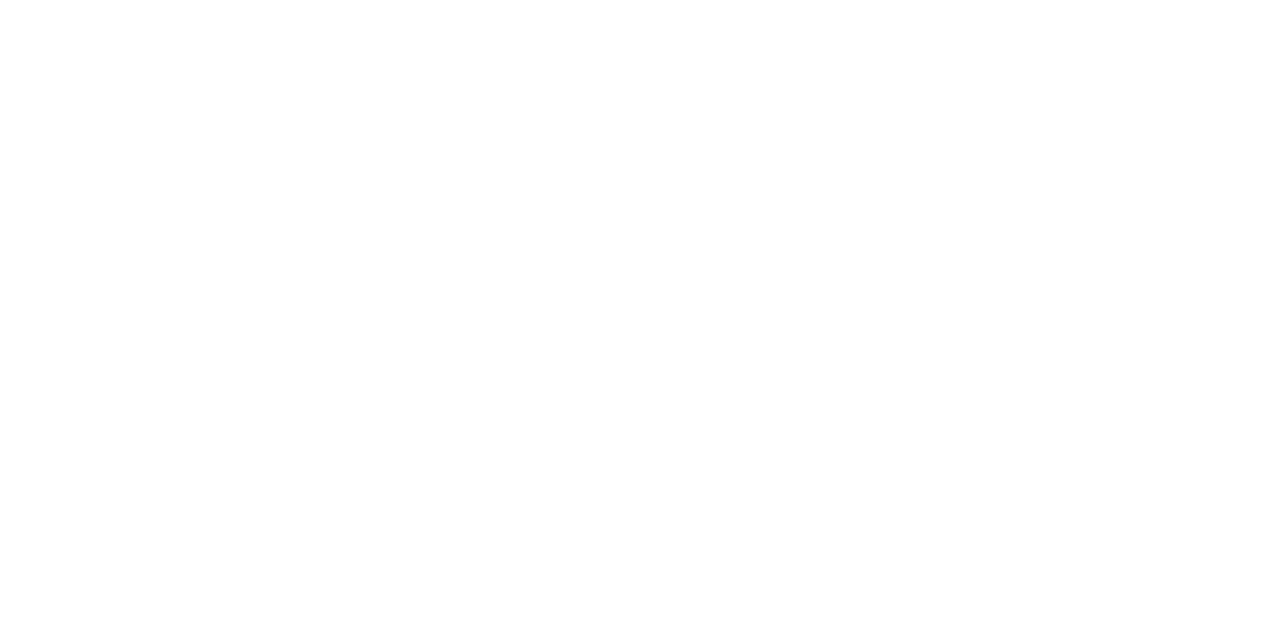
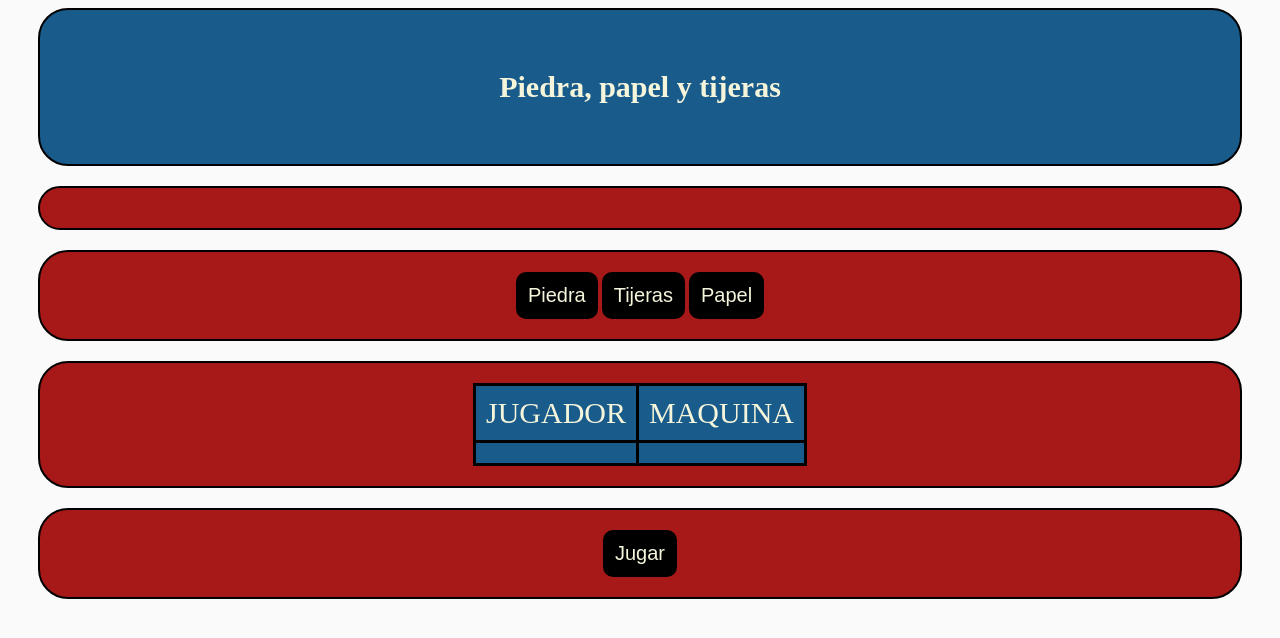
Before and after one commit to carlos17mar/rock-papers-scissors, a plain HTML site: page index.html in a window 1280 px wide. Drawn offline with Linux system fonts and the light colour scheme.

Commit message:
Added buttons and reinvented the game system

```diff
--- a/game.js
+++ b/game.js
@@ -1,40 +1,52 @@
-function computerPlay(){
+let scoreMachine = 0;
+let scoreHuman = 0;
+
+
+let tabla = document.getElementById('score');
+
 
         let output = (Math.random()*2);
 
         const plays = ['ROCK','SCISSORS','PAPER']
         let compPlay = plays[output.toFixed(0)]
+        computerDisplay(compPlay);
         return compPlay;
+    }
+    function computerDisplay(compPlay){
+    const awnser = document.getElementById('awnseria');
+    const display = document.createElement('h3');
+    display.innerHTML = `The computer plays ${compPlay}`;
+    awnser.appendChild(display);
     }
 
 
 
-//0 Piedra,1 papel,2 tijeras
-function round(player1){
+
+    function round(player1,player2){
         let win = 'win';
         let lost = 'lost';
-    let computer = computerPlay();
-    let input = player1.toUpperCase();
+        let computer = player2;
+
         if (computer === 'ROCK') {
-        switch (input){
+            switch (player1){
                 case ('ROCK'):
                     console.log("Its a tie");
                 break;
                 case ('SCISSORS'):
-                console.log(`You lose because ${computer} wins ${input} `);
+                    console.log(`You lose because ${computer} wins ${player1} `);
                     return lost;
 
                     break;
                 case ('PAPER'):
-                console.log(`You win because ${input} wins ${computer} `);
+                    console.log(`You win because ${player1} wins ${computer} `);
                     return win;
 
                     break;
             }}
             if (computer === 'SCISSORS') {
-            switch (input){
+                switch (player1){
                     case ('ROCK'):
-                    console.log(`You win because ${input} wins ${computer} `);
+                        console.log(`You win because ${player1} wins ${computer} `);
                         return win;
 
                     break;
@@ -42,45 +54,63 @@ function round(player1){
                         console.log("Its a tie");
                         break;
                     case ('PAPER'):
-                    console.log(`You lose because ${computer} wins ${input} `);
+                        console.log(`You lose because ${computer} wins ${player1} `);
                         return lost;
                         break;
                     }
                 }
                 if (computer === 'PAPER') {
-                switch (input){
+                    switch (player1){
                         case ('ROCK'):
-                        console.log(`You lose because ${computer} wins ${input} `);
+                            console.log(`You lose because ${computer} wins ${player1} `);
                             return lost;
                         break;
                         case ('SCISSORS'):
-                        console.log(`You win because ${input} wins ${computer} `);
+                            console.log(`You win because ${player1} wins ${computer} `);
                             return win;
 
                             break;
                         case ('PAPER'):
                             console.log("Its a tie");
 
-                        break;  HO
+                            break;
         }
     }
     }
-function game(){
-    let scoreMachine = 0;
-    let scoreHuman = 0;
-   for(let i = 0 ; i<5;i++){
-    let awnser = 'rock';//prompt("Rock, Papers of Scissors")
+    function game(player1){
+     let computerMove = computerPlay();
+        let result = round(player1,computerMove);
 
 
-    if (round(awnser) === 'win'){
+        if (result === 'win'){
             scoreHuman++;
-    }else if(round(awnser) === 'lost'){
+        }else if(result === 'lost'){
             scoreMachine++;
         }
         else{
+            console.log('Its a tie');
+        }
+        if (scoreHuman === 5){
+            alert('You win');
+            scoreHuman = 0;
+            scoreMachine = 0;
+        }
+        if (scoreMachine === 5){
+            alert('You lose');
+            scoreHuman = 0;
+            scoreMachine = 0;
+        };
+        console.log(`Your score is ${scoreHuman} and the computer score is ${scoreMachine}`);
 
     }
-    console.log(`Your score is ${scoreHuman}`);
-    console.log(`The score of the machine is  ${scoreMachine}`);
-   }
-}
+
+const buttons = document.querySelectorAll('button');
+buttons.forEach(button =>{
+        button.addEventListener('click',() =>{
+//            alert(button.id);
+
+
+                game(button.id);
+
+        });
+    });
--- a/index.html
+++ b/index.html
@@ -4,11 +4,49 @@
     <meta charset="UTF-8">
     <meta http-equiv="X-UA-Compatible" content="IE=edge">
     <meta name="viewport" content="width=device-width, initial-scale=1.0">
-    <script src="game.js"></script>
 
+    <link rel="stylesheet" href="style.css">
     <title>Document</title>
 </head>
 <body>
+    <div id="game"></div>
+    <ls>
+   <div id="header">
+    <h1>Piedra, papel y tijeras</h1>
+        </div>
+    <div id="awnseria">
+        </div>
 
-</body>
+    <div id="player">
+        <ls>
+    <button id="ROCK">Piedra</button>
+    <button id="SCISSORS">Tijeras</button>
+    <button id="PAPER">Papel</button>
+        </div>
+        <div id = "score">
+            <table>
+                <tbody>
+                    <tr>
+                        <td>JUGADOR</td>
+                        <td>MAQUINA</td>
+                    </tr>
+                    <tr id = "scores">
+                        <td id="playerScore"></td>
+                        <td id="computerScore"></td>
+                    </tr>
+                </tbody>
+
+
+            </table>
+
+
+        </div>
+        <div id ="start">
+            <button id = "begin">Jugar</button>
+        </div>
+    </div>
+
+
+    <script src="game.js"></script>
+<body>
 </html>
--- /dev/null
+++ b/style.css
@@ -0,0 +1,116 @@
+body{
+
+    background-color: #fafafa;
+}
+#header{
+        border:2px solid black;
+    background-color: #195b8a;
+    padding-top: 20px;
+    padding-bottom: 20px;
+    border-radius: 30px;
+    margin-left: 30px;
+    margin-right: 30px;
+}
+#header h1{
+    font-size: 50px;padding: 20px;
+    text-align: center;
+    color: beige;
+    font-size: 30px;
+}
+
+
+#awnseria{
+    margin-top: 20px;
+    background-color: #a71818;
+    text-align: center;
+    padding-top: 20px;
+    padding-bottom: 20px;
+    border:2px solid black;
+    border-radius: 30px;
+    margin-left: 30px;
+    margin-right: 30px;
+}
+#awnseria h1{
+    font-size: 50px;padding: 20px;
+    text-align: center;
+    color: beige;
+    font-size: 30px;
+}
+
+#player{
+    margin-top: 20px;
+    background-color: #a71818;
+    text-align: center;
+    padding-top: 20px;
+    padding-bottom: 20px;
+    border:2px solid black;
+    border-radius: 30px;
+    margin-left: 30px;
+    margin-right: 30px;}
+#player button{
+    font-size: 20px;
+    padding: 10px;
+    border-radius: 10px;
+    background-color: #000000;
+    color: beige;
+    border:2px solid black;
+
+}
+#player button:hover{
+    background-color: #195b8a;
+    color: beige;
+}
+#score{
+    margin-top: 20px;
+    background-color: #a71818;
+    padding-top: 20px;
+    padding-bottom: 20px;
+    border:2px solid black;
+    border-radius: 30px;
+    margin-left: 30px;
+    margin-right: 30px;
+}
+#score table{
+    font-size: 30px;
+    border:3px solid black;
+    border-collapse: collapse;
+    margin-left: auto;
+    margin-right: auto;
+
+}
+#score table tr{
+    border:3px solid black;
+    padding: 10px;
+    background-color: #195b8a;
+    color: beige;
+}
+#score table tr td{
+    border:3px solid black;
+    padding: 10px;
+    background-color: #195b8a;
+    color: beige;
+}
+#start{
+    margin-top: 20px;
+    background-color: #a71818;
+    text-align: center;
+    padding-top: 20px;
+    padding-bottom: 20px;
+    border:2px solid black;
+    border-radius: 30px;
+    margin-left: 30px;
+    margin-right: 30px;
+}
+#start button{
+    font-size: 20px;
+    padding: 10px;
+    border-radius: 10px;
+    background-color: #000000;
+    color: beige;
+    border:2px solid black;
+
+}
+#start button:hover{
+    background-color: #195b8a;
+    color: beige;
+}
```
Lines whose indentation alone changed are shown as unchanged.
